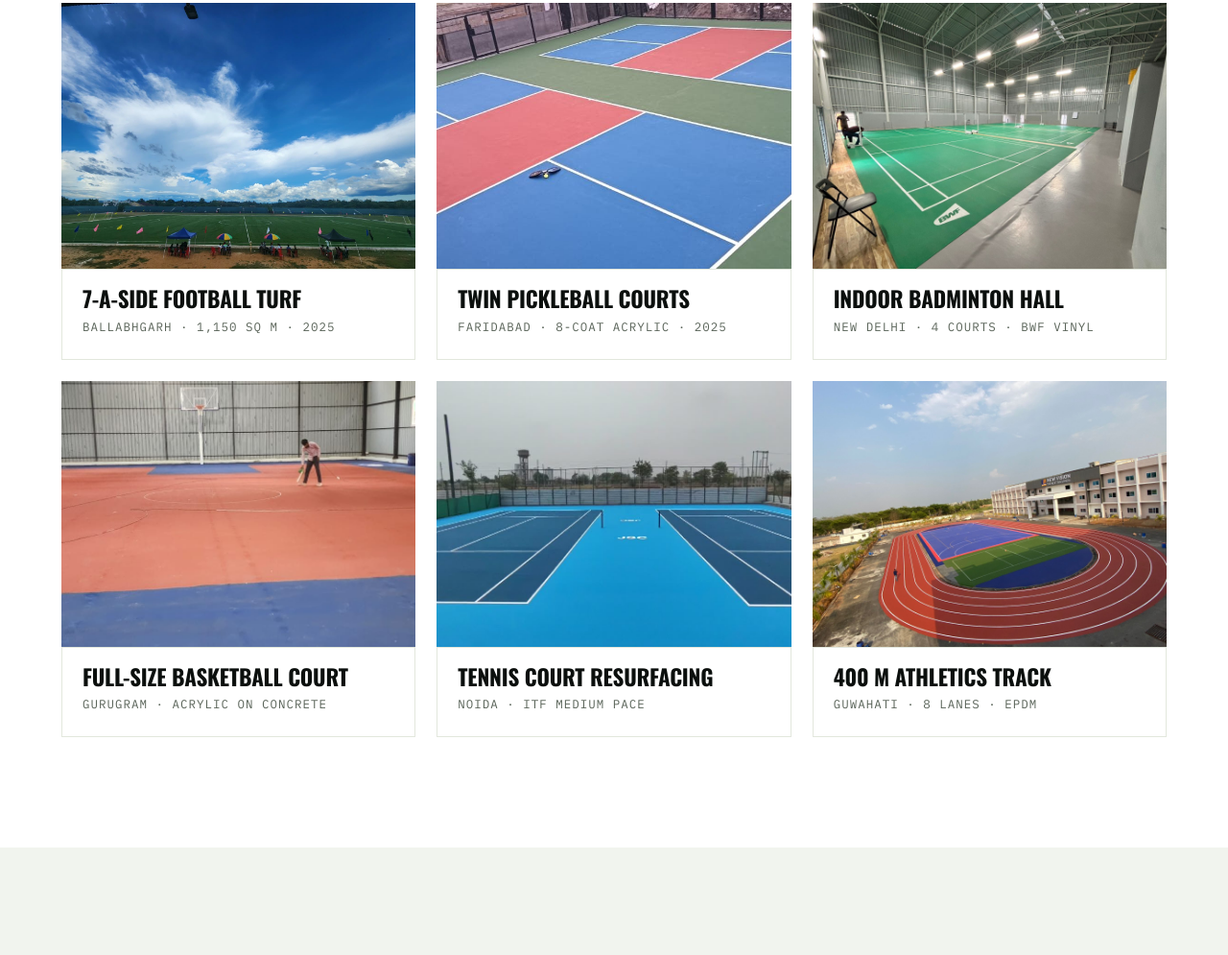
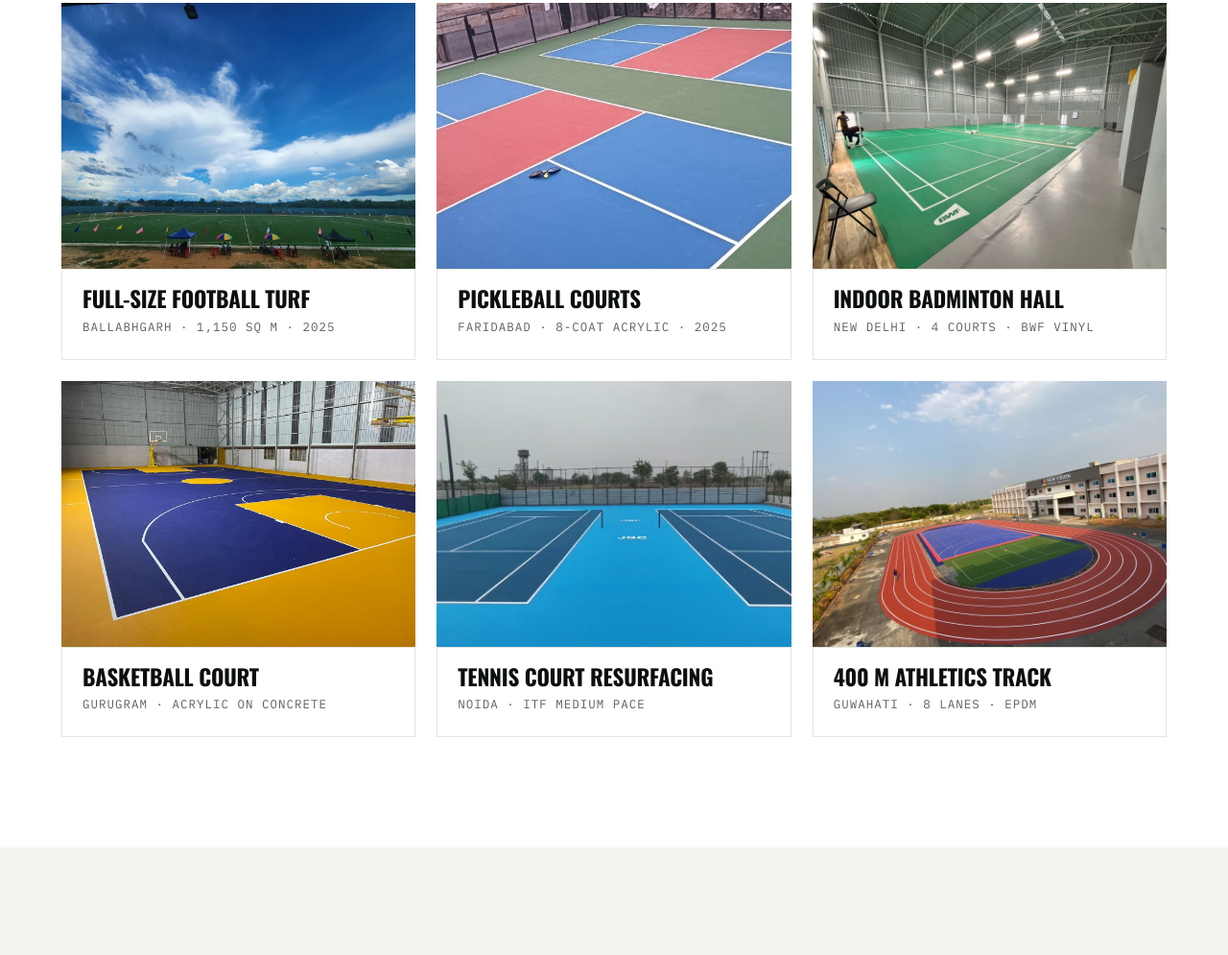
Before and after one commit to heena8feb-ctrl/intersportsinfra-companywebsite, an Eleventy site: page content/index.njk in a window 1280 px wide. Shown: the part 3335-4330 px from the top of the page at 96% size. Built offline with nearby package versions, Linux system fonts and the light colour scheme; Eleventy itself is replaced by a stand-in of ours; files that its build step writes are made by us from their sources.

Commit message:
Update index.njk

```diff
--- a/content/index.njk
+++ b/content/index.njk
@@ -85,12 +85,12 @@ projects_heading: "Surfaces We've Delivered"
 projects_intro: "Filter by sport. Every project below is built, marked and handed over."
 featured_projects:
   - sport: "football"
-    title: "7-a-side Football Turf"
+    title: "Full-size Football Turf"
     meta: "Ballabhgarh · 1,150 sq m · 2025"
     image: "/images/index-1-photo-wide-shot-of-finished-turf.jpg"
     alt: "Photo — wide shot of finished turf"
   - sport: "pickleball"
-    title: "Twin Pickleball Courts"
+    title: "Pickleball Courts"
     meta: "Faridabad · 8-coat acrylic · 2025"
     image: "/images/index-2-photo-two-courts-line-detail.jpg"
     alt: "Photo — two courts, line detail"
@@ -100,9 +100,9 @@ featured_projects:
     image: "/images/index-3-photo-indoor-hall-players.jpg"
     alt: "Photo — indoor hall, players"
   - sport: "basketball"
-    title: "Full-size Basketball Court"
+    title: "Basketball Court"
     meta: "Gurugram · Acrylic on concrete"
-    image: "/images/index-4-photo-key-and-free-throw-circle.jpg"
+    image: "/images/basketball-courts-2-photo-key-and-free-throw-circle.jpg"
     alt: "Photo — key and free-throw circle"
   - sport: "tennis"
     title: "Tennis Court Resurfacing"
```
